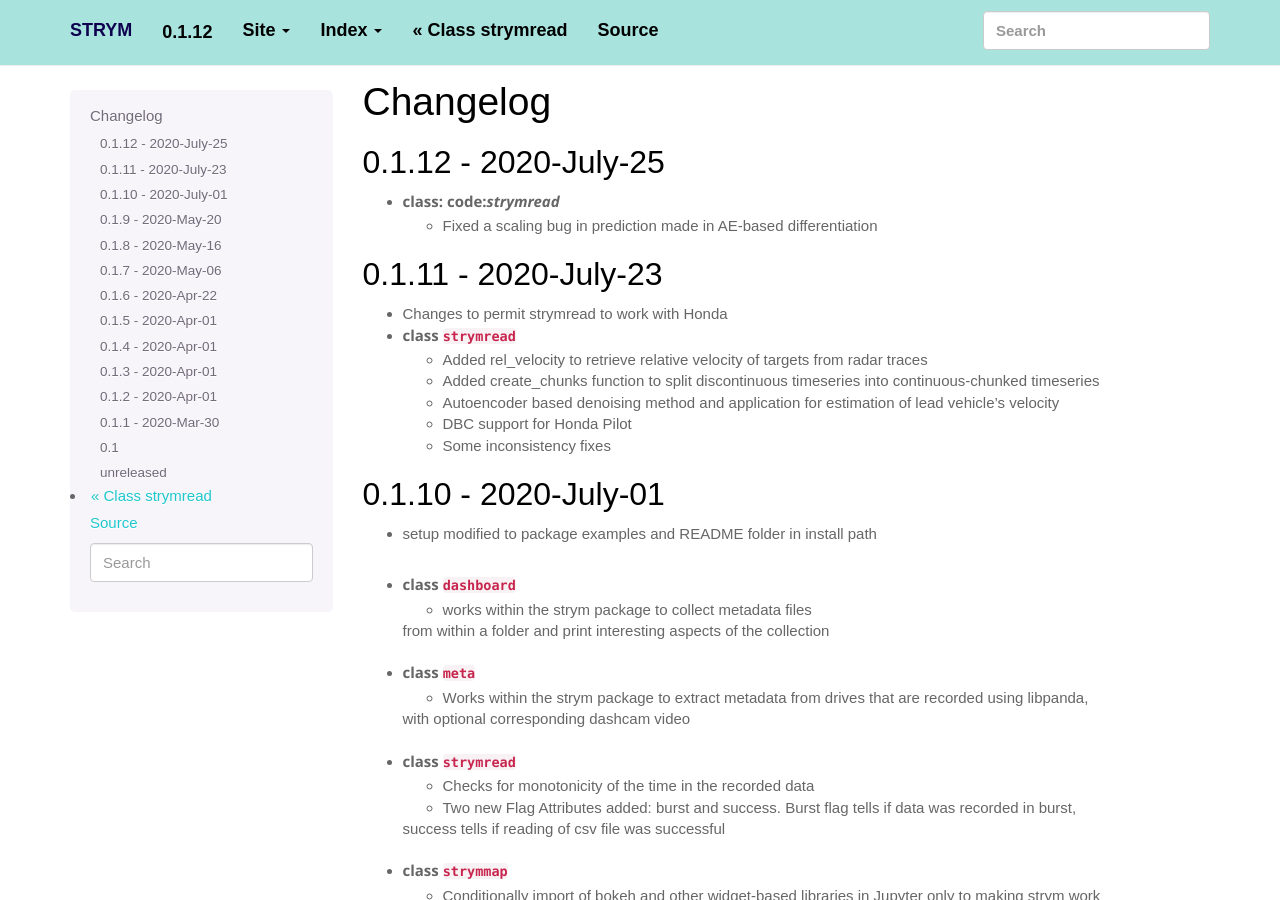
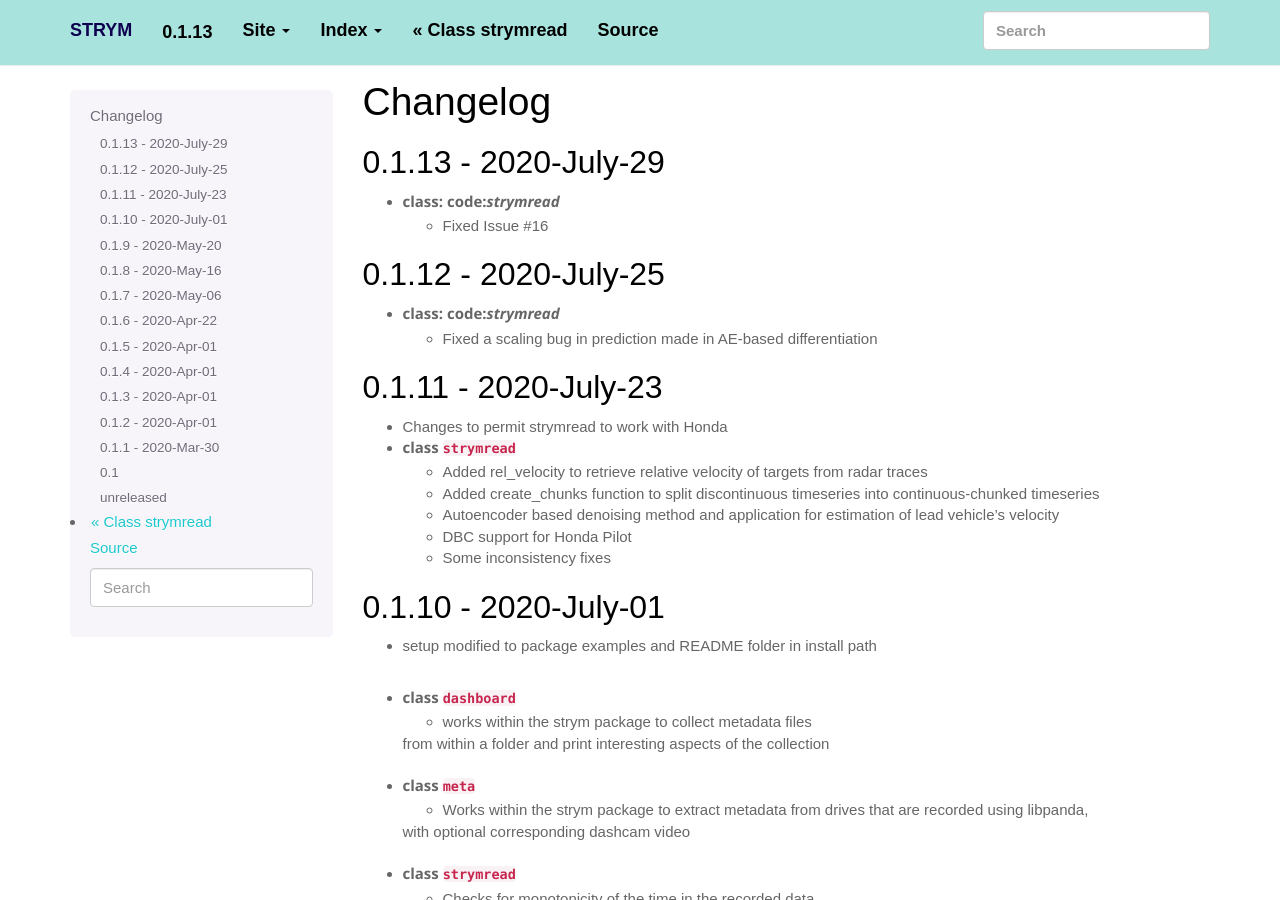
Before and after one commit to jmscslgroup/strym, a Sphinx documentation site: the page built from docs/source/changelog.rst, in a window 1280 px wide and 900 px high. Built offline with Sphinx 7.4.7, drawn with Linux system fonts in a browser that asks for light colours; some web fonts are replaced.

Commit message:
Bumped up to version 0.1.13

```diff
--- a/CHANGELOG.rst
+++ b/CHANGELOG.rst
@@ -1,6 +1,11 @@
 =========
 Changelog
 =========
+
+0.1.13 - 2020-July-29
+----------------------
+- class: code:`strymread`
+    - Fixed Issue #16
 
 0.1.12 - 2020-July-25
 ----------------------
--- a/docs/source/conf.py
+++ b/docs/source/conf.py
@@ -65,9 +65,9 @@ author = 'Rahul Bhadani'
 # built documents.
 #
 # The short X.Y version.
-version = u'0.1.12'
+version = u'0.1.13'
 # The full version, including alpha/beta/rc tags.
-release = u'0.1.12'
+release = version
 
 # -- General configuration ---------------------------------------------------
 
--- a/setup.py
+++ b/setup.py
@@ -14,7 +14,7 @@ def readme():
 
 setuptools.setup(
     name='strym',
-    version='0.1.12',
+    version='0.1.13',
     author="Rahul Bhadani",
     author_email="rahulbhadani@email.arizona.edu",
     description="A real time CAN data logging and visualization tool to work with USB-CAN Interface.",
```
Also changed, not shown: 1 other file.
